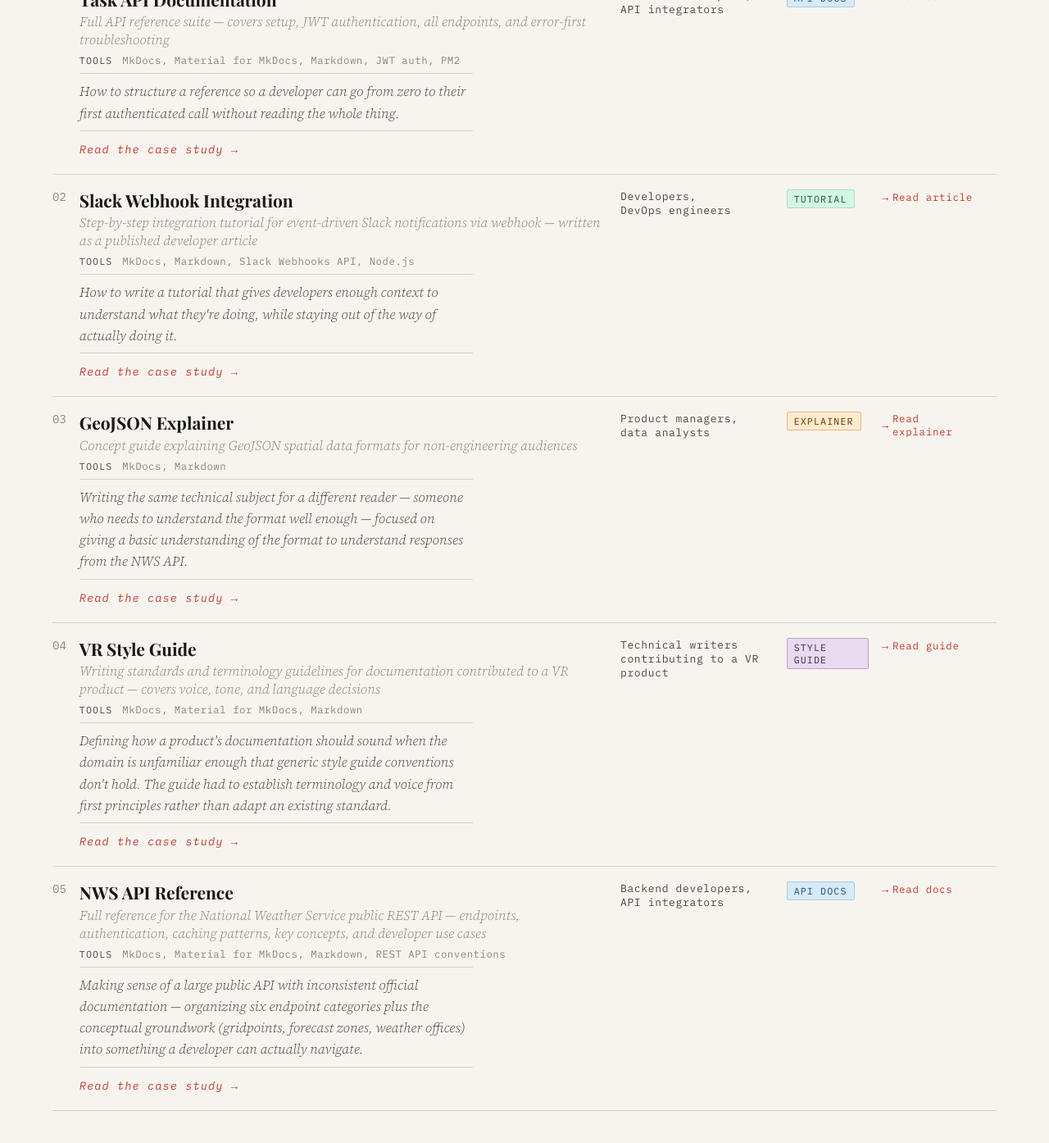
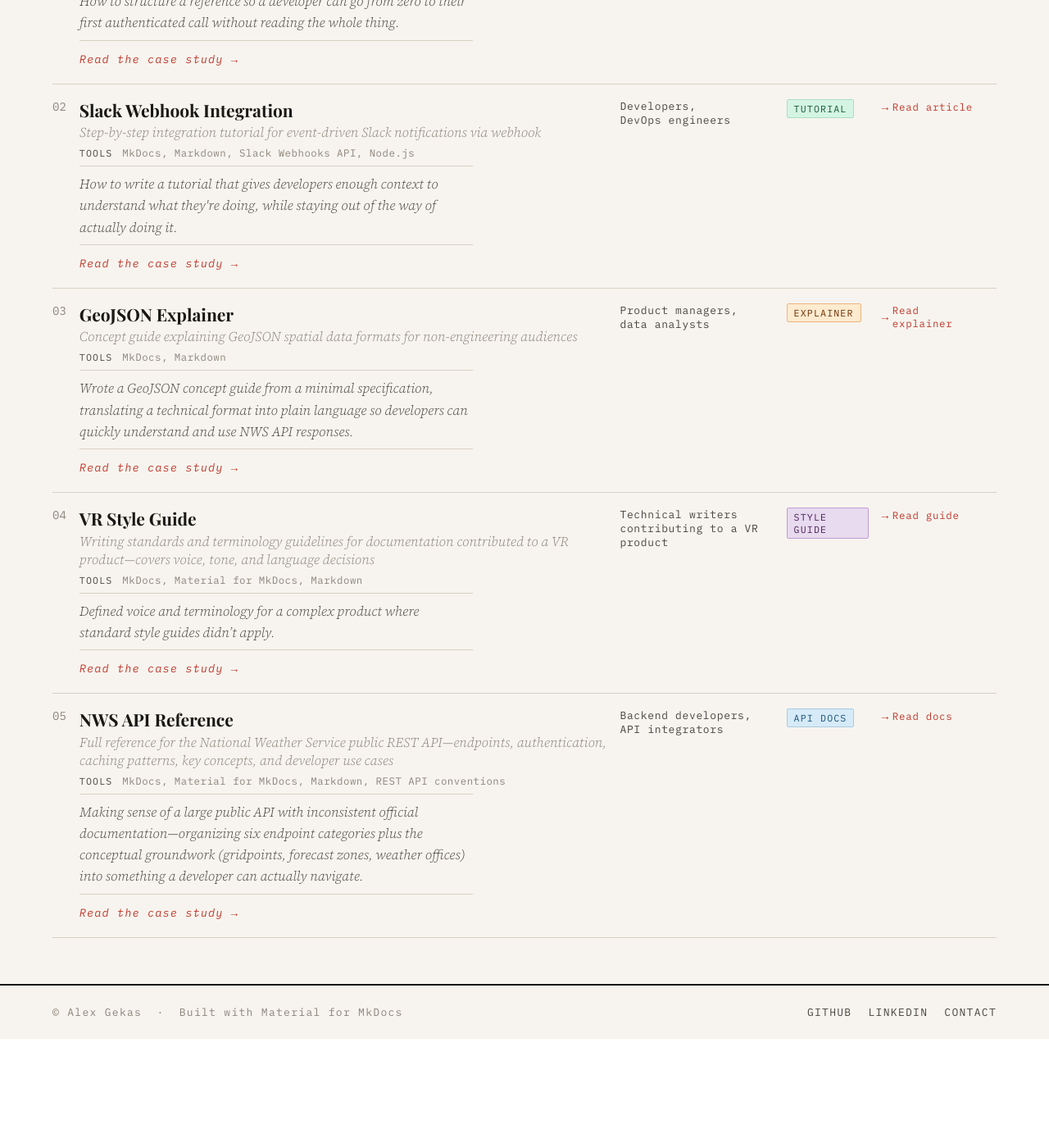
Before and after one commit to Alex-Gekas/Alex-Gekas.github.io, an MkDocs documentation site: the page built from docs/index.md, in a window 1280 px wide and 1400 px high, scrolled down 949 px. Shown: the top 1394 px of the window at 82% size. Built offline with MkDocs 1.6.1 and Material for MkDocs 9.7.7, drawn with Linux system fonts in a browser that asks for light colours; after the commit the page ends 2224 px from its top, so only the background shows below that; some of the changed text lies outside the part shown.

Commit message:
Google Style Guide edits

```diff
--- a/docs/overrides/home.html
+++ b/docs/overrides/home.html
@@ -497,7 +497,7 @@
         I help developer teams ship documentation that works.
       </h1>
       <p class="ag-hero-body">
-        I write API references, tutorials, and concept guides for developer tools — documentation that gets developers up and running faster and keeps support queues shorter. I also write interface copy and product language for teams that want their product to feel as well-built as it actually is.
+        I write API references, tutorials, and concept guides for developer tools—documentation that gets developers up and running faster and keeps support queues shorter.
       </p>
     </div>
 
@@ -541,7 +541,7 @@
           <td class="ag-sample-num">01</td>
           <td>
             <div class="ag-sample-title">Task API Documentation</div>
-            <div class="ag-sample-sub">Full API reference suite — covers setup, JWT authentication, all endpoints, and error-first troubleshooting</div>
+            <div class="ag-sample-sub">Full API reference suite—covers setup, JWT authentication, all endpoints, and error-first troubleshooting</div>
             <div class="ag-sample-meta">
               <span class="ag-meta-label">Tools</span> MkDocs, Material for MkDocs, Markdown, JWT auth, PM2
             </div>
@@ -565,7 +565,7 @@
           <td class="ag-sample-num">02</td>
           <td>
             <div class="ag-sample-title">Slack Webhook Integration</div>
-            <div class="ag-sample-sub">Step-by-step integration tutorial for event-driven Slack notifications via webhook — written as a published developer article</div>
+            <div class="ag-sample-sub">Step-by-step integration tutorial for event-driven Slack notifications via webhook</div>
             <div class="ag-sample-meta">
               <span class="ag-meta-label">Tools</span> MkDocs, Markdown, Slack Webhooks API, Node.js
             </div>
@@ -594,7 +594,7 @@
               <span class="ag-meta-label">Tools</span> MkDocs, Markdown
             </div>
             <div class="ag-sample-demonstrates">
-              Writing the same technical subject for a different reader — someone who needs to understand the format well enough  — focused on giving a basic understanding of the format to understand responses from the NWS API.
+              Wrote a GeoJSON concept guide from a minimal specification, translating a technical format into plain language so developers can quickly understand and use NWS API responses.
             </div>
             <div class="ag-sample-demonstrates">
               <a href="geojson-explainer/" style="font-family: 'IBM Plex Mono', monospace; font-size: 0.68rem; letter-spacing: 0.08em; color: var(--accent); text-decoration: none;">Read the case study →</a>
@@ -613,12 +613,12 @@
           <td class="ag-sample-num">04</td>
           <td>
             <div class="ag-sample-title">VR Style Guide</div>
-            <div class="ag-sample-sub">Writing standards and terminology guidelines for documentation contributed to a VR product — covers voice, tone, and language decisions</div>
+            <div class="ag-sample-sub">Writing standards and terminology guidelines for documentation contributed to a VR product—covers voice, tone, and language decisions</div>
             <div class="ag-sample-meta">
               <span class="ag-meta-label">Tools</span> MkDocs, Material for MkDocs, Markdown
             </div>
             <div class="ag-sample-demonstrates">
-              Defining how a product's documentation should sound when the domain is unfamiliar enough that generic style guide conventions don't hold. The guide had to establish terminology and voice from first principles rather than adapt an existing standard.
+              Defined voice and terminology for a complex product where standard style guides didn’t apply.
             </div>
             <div class="ag-sample-demonstrates">
               <a href="vr-style-guide/" style="font-family: 'IBM Plex Mono', monospace; font-size: 0.68rem; letter-spacing: 0.08em; color: var(--accent); text-decoration: none;">Read the case study →</a>
@@ -637,12 +637,12 @@
           <td class="ag-sample-num">05</td>
           <td>
             <div class="ag-sample-title">NWS API Reference</div>
-            <div class="ag-sample-sub">Full reference for the National Weather Service public REST API — endpoints, authentication, caching patterns, key concepts, and developer use cases</div>
+            <div class="ag-sample-sub">Full reference for the National Weather Service public REST API—endpoints, authentication, caching patterns, key concepts, and developer use cases</div>
             <div class="ag-sample-meta">
               <span class="ag-meta-label">Tools</span> MkDocs, Material for MkDocs, Markdown, REST API conventions
             </div>
             <div class="ag-sample-demonstrates">
-              Making sense of a large public API with inconsistent official documentation — organizing six endpoint categories plus the conceptual groundwork (gridpoints, forecast zones, weather offices) into something a developer can actually navigate.
+              Making sense of a large public API with inconsistent official documentation—organizing six endpoint categories plus the conceptual groundwork (gridpoints, forecast zones, weather offices) into something a developer can actually navigate.
             </div>
             <div class="ag-sample-demonstrates">
               <a href="nws-api-reference/" style="font-family: 'IBM Plex Mono', monospace; font-size: 0.68rem; letter-spacing: 0.08em; color: var(--accent); text-decoration: none;">Read the case study →</a>
```
